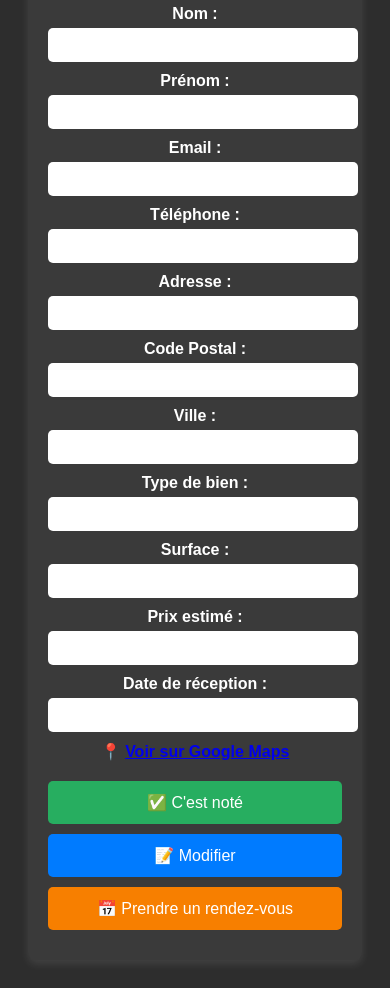
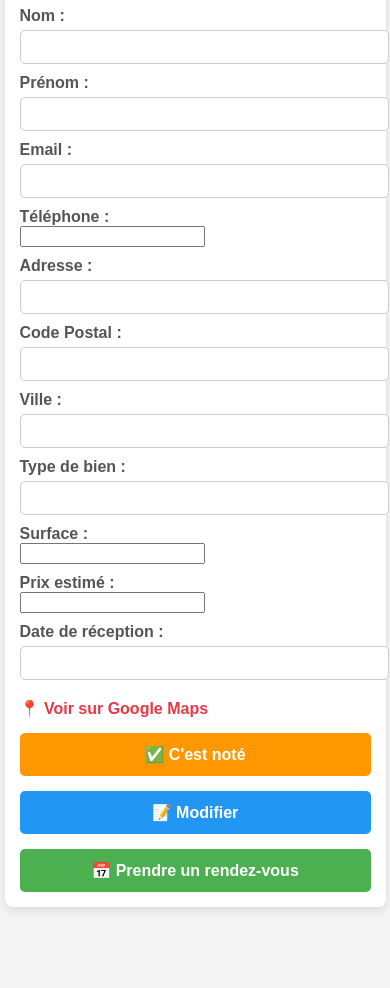
Before and after one commit to GTIImmo/lead-tracker, a plain HTML site: page index.html in a window 390 px wide. Shown: the part 283-1271 px from the top of the page. After the commit the page ends 1230 px from the top, so only its background shows below. Drawn offline with Linux system fonts and the light colour scheme.

Commit message:
Update style.css

```diff
--- a/style.css
+++ b/style.css
@@ -1,70 +1,149 @@
+/* 🎨 Global - Définition de la police et du fond */
 body {
-    font-family: Arial, sans-serif;
-    background-color: #2D2D2D; /* Fond anthracite */
-    color: #FFF;
-    text-align: center;
-    padding: 20px;
+    font-family: 'Arial', sans-serif;
+    background-color: #f4f4f4; /* 🔹 Fond gris clair */
+    color: #333; /* 🔸 Texte en gris foncé */
+    margin: 0;
+    padding: 0;
 }
 
-h1#Détails du Lead {
-    font-size: 18px; /* 🔹 Réduit la taille de la police */
-    color: #ff9800; /* 🔸 Change la couleur (remplace par la couleur souhaitée) */
-    font-weight: bold; /* Optionnel : garde un bon contraste */
-    text-transform: uppercase; /* Optionnel : met en majuscules */
-}
+/* 📌 Conteneur principal */
 .container {
-    max-width: 600px;
-    margin: auto;
-    background: #3A3A3A;
+    max-width: 800px;
+    margin: 40px auto;
     padding: 20px;
+    background-color: white;
     border-radius: 8px;
-    box-shadow: 0px 4px 8px rgba(255, 255, 255, 0.1);
+    box-shadow: 0px 4px 10px rgba(0, 0, 0, 0.1); /* 🔥 Ombre douce */
 }
 
-header {
-    background-color: #1C1C1C;
-    padding: 10px;
+/* 🎯 Bandeau du haut avec le logo */
+.header {
+    background-color: #222; /* 🔹 Fond anthracite */
+    padding: 20px;
+    text-align: center;
+    border-radius: 8px 8px 0 0;
 }
 
 .logo {
-    max-width: 180px;
+    max-width: 200px;
+    height: auto;
 }
 
-h1, h2 {
-    color: #F77F00;
-}
-
-label {
-    display: block;
-    margin: 10px 0 5px;
+/* 🏡 Titre principal "Détail du Lead" */
+h1#leadTitle {
+    font-size: 24px; /* ✨ Taille plus petite */
+    color: #ff9800; /* 🟠 Couleur principale GTI */
     font-weight: bold;
-}
-
-input {
-    width: 100%;
-    padding: 8px;
-    border-radius: 5px;
-    border: none;
-    font-size: 16px;
-}
-
-.action-buttons {
+    text-align: center;
+    text-transform: uppercase;
     margin-top: 20px;
 }
 
+/* 📝 Style des labels */
+label {
+    font-weight: bold;
+    color: #555;
+    display: block;
+    margin-top: 10px;
+}
+
+/* 📥 Champs de formulaire */
+input[type="text"], input[type="email"] {
+    width: 100%;
+    padding: 8px;
+    margin-top: 5px;
+    border: 1px solid #ccc;
+    border-radius: 5px;
+    font-size: 14px;
+}
+
+/* 🎯 Boutons */
 .btn {
-    display: block;
-    width: 100%;
-    margin: 10px 0;
-    padding: 12px;
+    display: inline-block;
+    padding: 12px 18px;
+    margin-top: 15px;
+    border: none;
     border-radius: 5px;
     text-decoration: none;
     font-size: 16px;
-    color: white;
+    font-weight: bold;
+    text-align: center;
     cursor: pointer;
-    border: none;
+    transition: all 0.3s ease-in-out;
 }
 
-.btn-primary { background-color: #F77F00; }
-.btn-secondary { background-color: #27AE60; }
-.btn-info { background-color: #007BFF; }
+/* ✅ Bouton "C'est noté" */
+.btn-secondary {
+    background-color: #ff9800; /* 🟠 Orange GTI */
+    color: white;
+}
+
+.btn-secondary:hover {
+    background-color: #e68900; /* 🟠 Orange foncé */
+}
+
+/* 📅 Bouton "Prendre un RDV" */
+.btn-primary {
+    background-color: #4CAF50; /* 🟢 Vert GTI */
+    color: white;
+}
+
+.btn-primary:hover {
+    background-color: #388E3C; /* 🟢 Vert foncé */
+}
+
+/* 🛠️ Bouton "Modifier" */
+.btn-info {
+    background-color: #2196F3; /* 🔵 Bleu clair */
+    color: white;
+}
+
+.btn-info:hover {
+    background-color: #0b7dda; /* 🔵 Bleu foncé */
+}
+
+/* 📞 Bouton "Appeler" */
+.btn-warning {
+    background-color: #ff5722; /* 🔥 Rouge GTI */
+    color: white;
+}
+
+.btn-warning:hover {
+    background-color: #e64a19; /* 🔥 Rouge foncé */
+}
+
+/* 📍 Lien Google Maps */
+a#googleMaps {
+    display: inline-block;
+    color: #E63946; /* 🔴 Rouge GTI */
+    text-decoration: none;
+    font-weight: bold;
+    margin-top: 10px;
+}
+
+a#googleMaps:hover {
+    text-decoration: underline;
+}
+
+/* 📌 Style des sections */
+.section {
+    margin-top: 20px;
+    padding: 10px;
+    border-radius: 5px;
+    background-color: #fafafa;
+    border-left: 5px solid #ff9800;
+}
+
+/* 📱 Version responsive (mobile) */
+@media screen and (max-width: 600px) {
+    .container {
+        width: 90%;
+        padding: 15px;
+    }
+
+    .btn {
+        width: 100%; /* 🔥 Boutons en largeur complète sur mobile */
+        display: block;
+    }
+}
```
